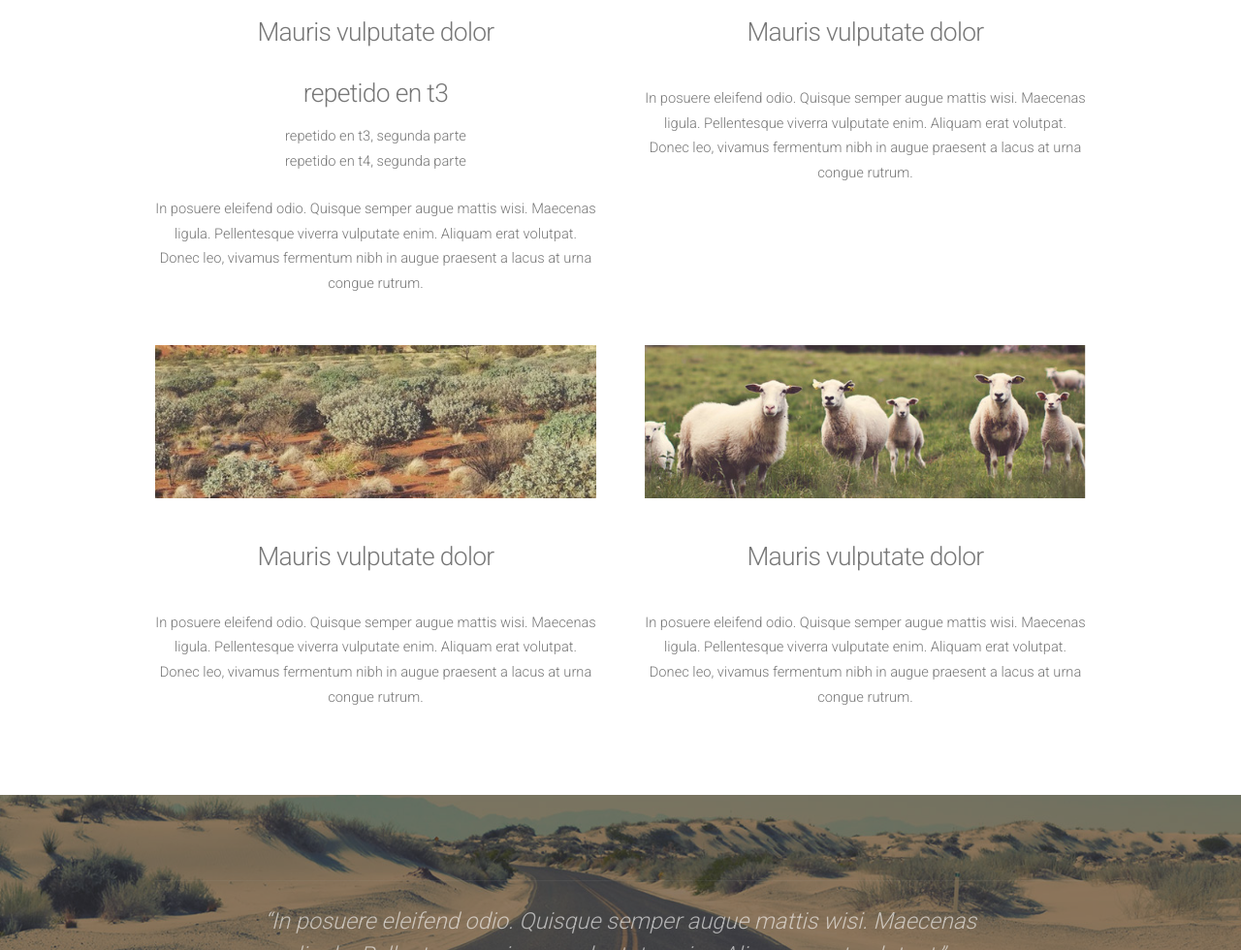
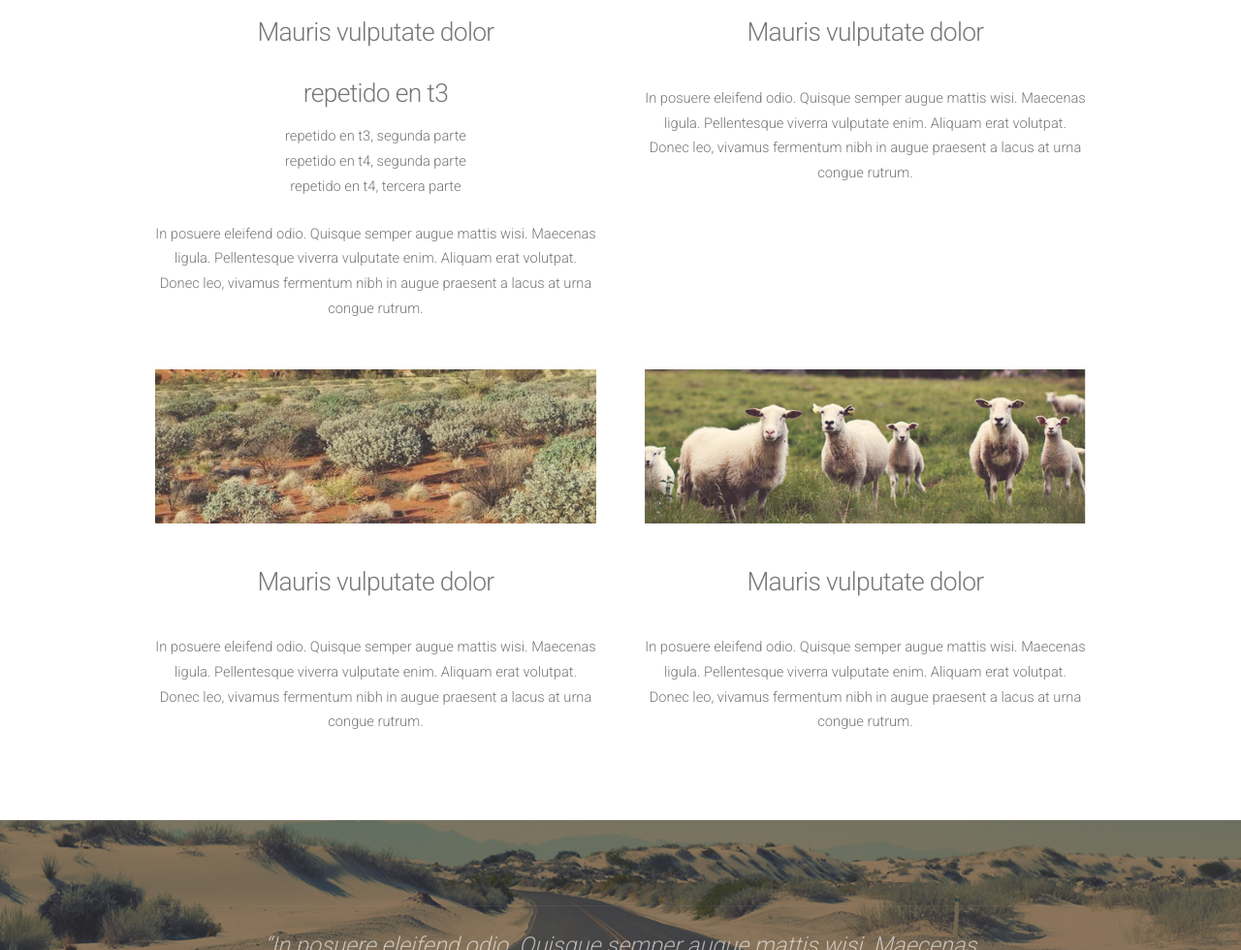
Before and after one commit to jjavierg/curso-de-git, a plain HTML site: page index.html in a window 1280 px wide. Shown: the part 1859-2839 px from the top of the page at 97% size. Drawn offline with nearby package versions, Linux system fonts and the light colour scheme.

Commit message:
reset soft

```diff
--- a/css/style.css
+++ b/css/style.css
@@ -2,6 +2,12 @@
 	Linear by TEMPLATED
     templated.co @templatedco
     Released for free under the Creative Commons Attribution 3.0 license (templated.co/license)
+<<<<<<< Updated upstream
+	comentario desde rama t5
+=======
+	comentario en la misma posicion que antes
+>>>>>>> Stashed changes
+para mixed reset
 */
 
 @charset 'UTF-8';
--- a/index.html
+++ b/index.html
@@ -3,6 +3,7 @@
 	Linear by TEMPLATED
     templated.co @templatedco
     Released for free under the Creative Commons Attribution 3.0 license (templated.co/license)
+	otro cambio
 -->
 <html>
 	<head>
@@ -91,6 +92,7 @@
 							<h2>repetido en t3</h2>
 							<h3>repetido en t3, segunda parte</h3>
 							<h3>repetido en t4, segunda parte</h3>
+							<h3>repetido en t4, tercera parte</h3>
 						</header>
 						<p>In posuere eleifend odio. Quisque semper augue mattis wisi. Maecenas ligula. Pellentesque viverra vulputate enim. Aliquam erat volutpat. Donec leo, vivamus fermentum nibh in augue praesent a lacus at urna congue rutrum.</p>
 					</section>
```
